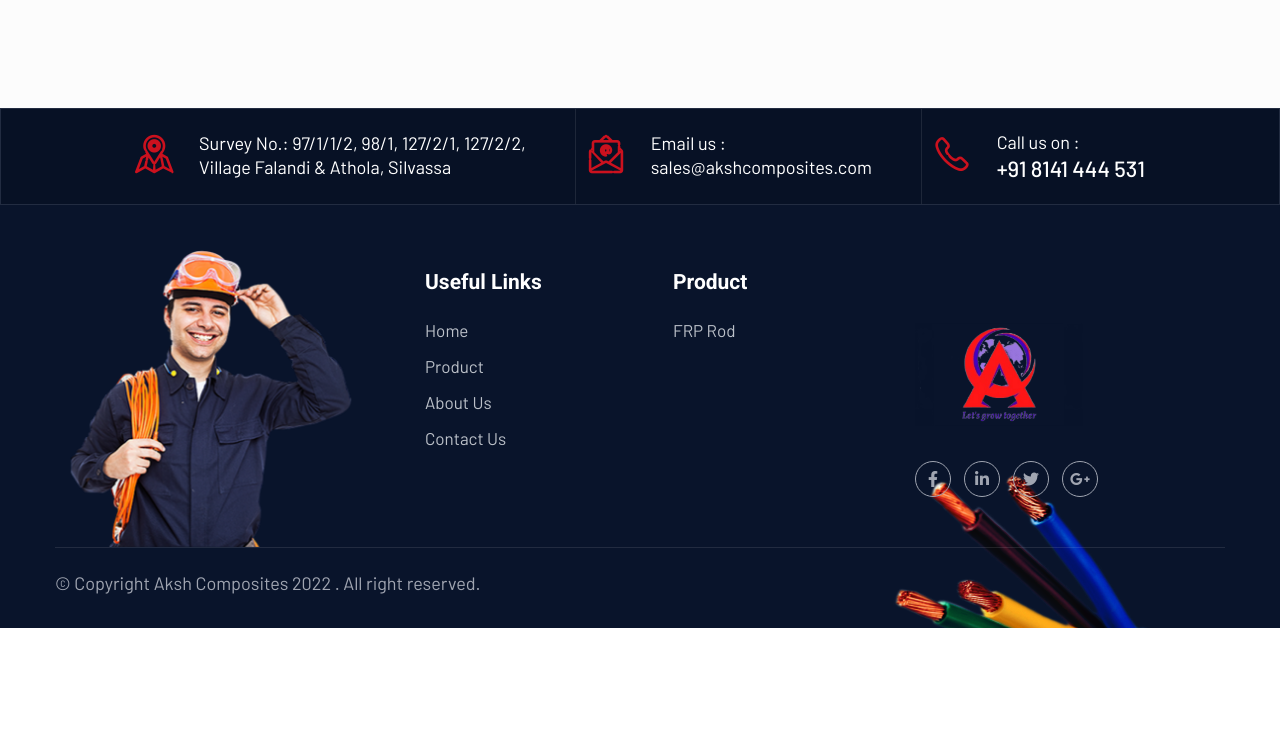
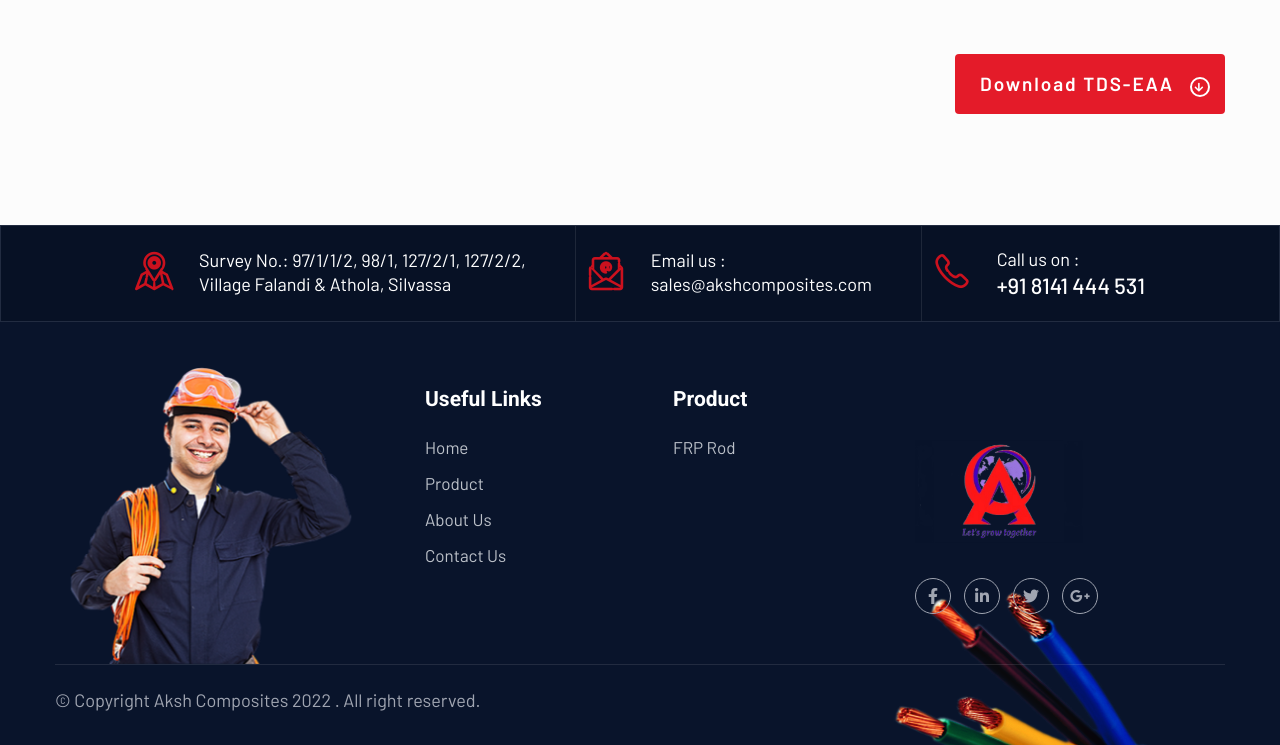
Before and after one commit to santosh0798/aksh-composites, a plain HTML site: page fibre-reinforced-plastic-(FRP)-rod.html in a window 1280 px wide. Shown: the part 1827-2572 px from the top of the page. Before the commit the page ends 2455 px from the top, so only its background shows below. Drawn offline with Linux system fonts and the light colour scheme; files whose address does not match are found by name.

Commit message:
Another Download Resources Added

```diff
--- a/fibre-reinforced-plastic-(FRP)-rod.html
+++ b/fibre-reinforced-plastic-(FRP)-rod.html
@@ -287,10 +287,20 @@
                             </div>
                             <div class="video-gallery__right-sidebar-download">
                                 <h3>Download</h3>
-                                <a href="https://ik.imagekit.io/akshcomposites/TDS-1.pdf?ik-sdk-version=javascript-1.4.3&updatedAt=1677497287770" class="thm-btn video-gallery__download-btn" download="TDS">Download
+                                <a href="https://ik.imagekit.io/akshcomposites/TDS-1.pdf?ik-sdk-version=javascript-1.4.3&updatedAt=1677497287770" class="thm-btn video-gallery__download-btn" download="FRP-Rod">Download
                                     Brochure<span class="fas fa-arrow-down"></span>
                                 </a>
+
                             </div>
+                            <div class="video-gallery__right-sidebar-download">
+
+                                <a href="https://ik.imagekit.io/akshcomposites/TDS-EAA.pdf?ik-sdk-version=javascript-1.4.3&updatedAt=1677501367823" class="thm-btn video-gallery__download-btn" download="TDS-EAA">Download
+                                    TDS-EAA
+                                    <span class="fas fa-arrow-down"></span>
+                                </a>
+
+                            </div>
+
                         </div>
                     </div>
                 </div>
```
